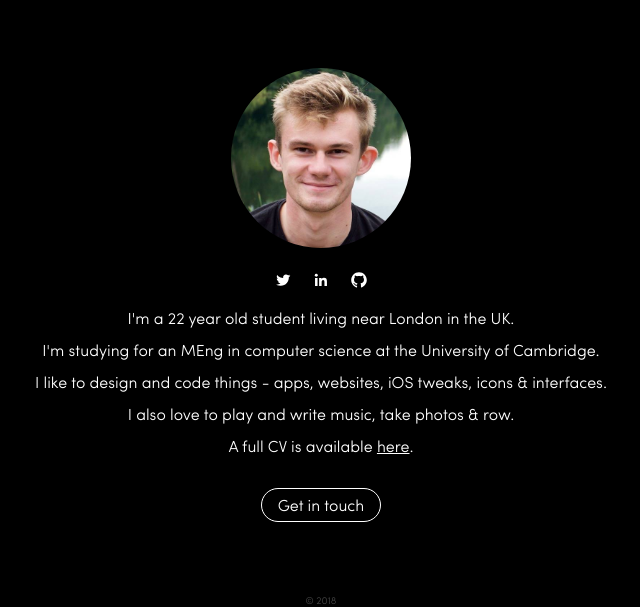
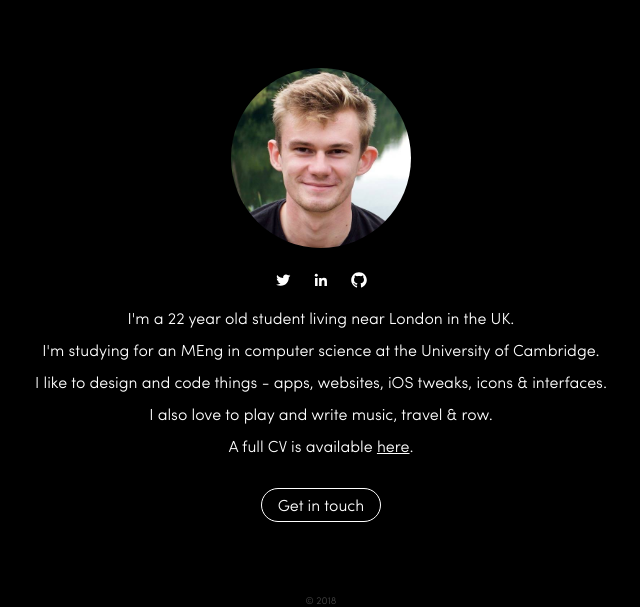
Before and after one commit to friggog/website, a PHP site: page / in a window 1280 px wide, after a click on "About". Shown: the part 193-800 px from the top of the page, without its empty margins (319-959 px from the left). Run offline with PHP 8.4, Linux system fonts and the light colour scheme.

Commit message:
change bio

```diff
--- a/index.html
+++ b/index.html
@@ -351,7 +351,7 @@
                 year old student living near London in the UK.</p>
             <p>I'm studying for an MEng in computer science at the University of Cambridge.</p>
             <p>I like to design and code things - apps, websites, iOS tweaks, icons &amp; interfaces.</p>
-            <p>I also love to play and write music, take photos &amp; row.</p>
+            <p>I also love to play and write music, travel &amp; row.</p>
             <p>A full CV is available <a href="cv.html" target="_blank">here</a>.</p>
             <a class="btn white" href="mailto:contact@chewitt.me" target="_blank">
                 Get in touch
--- a/main.php
+++ b/main.php
@@ -102,7 +102,7 @@ $social_icons = array(
                 year old student living near London in the UK.</p>
             <p>I'm studying for an MEng in computer science at the University of Cambridge.</p>
             <p>I like to design and code things - apps, websites, iOS tweaks, icons &amp; interfaces.</p>
-            <p>I also love to play and write music, take photos &amp; row.</p>
+            <p>I also love to play and write music, travel &amp; row.</p>
             <p>A full CV is available <a href="cv.html" target="_blank">here</a>.</p>
             <a class="btn white" href="mailto:contact@chewitt.me" target="_blank">
                 Get in touch
```
